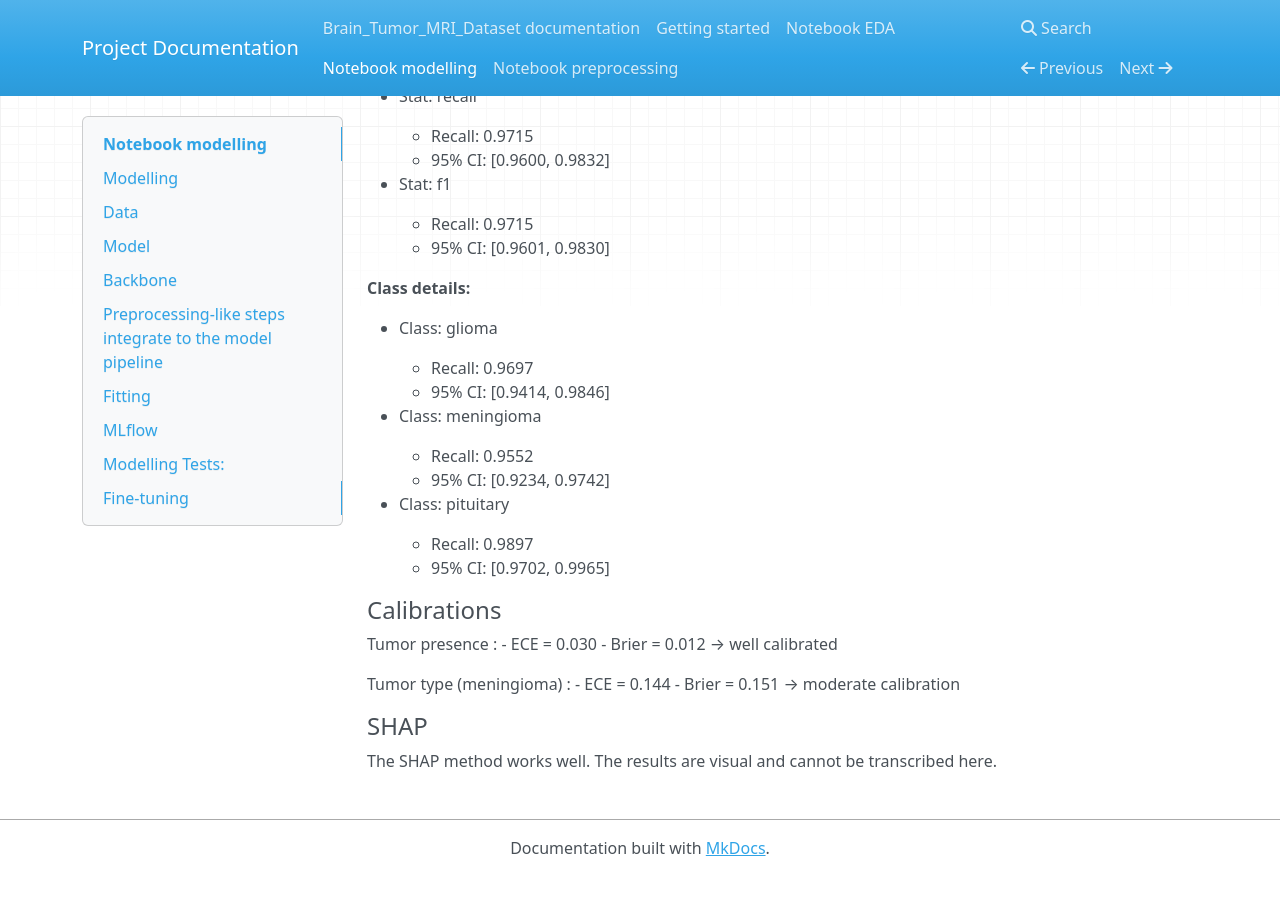
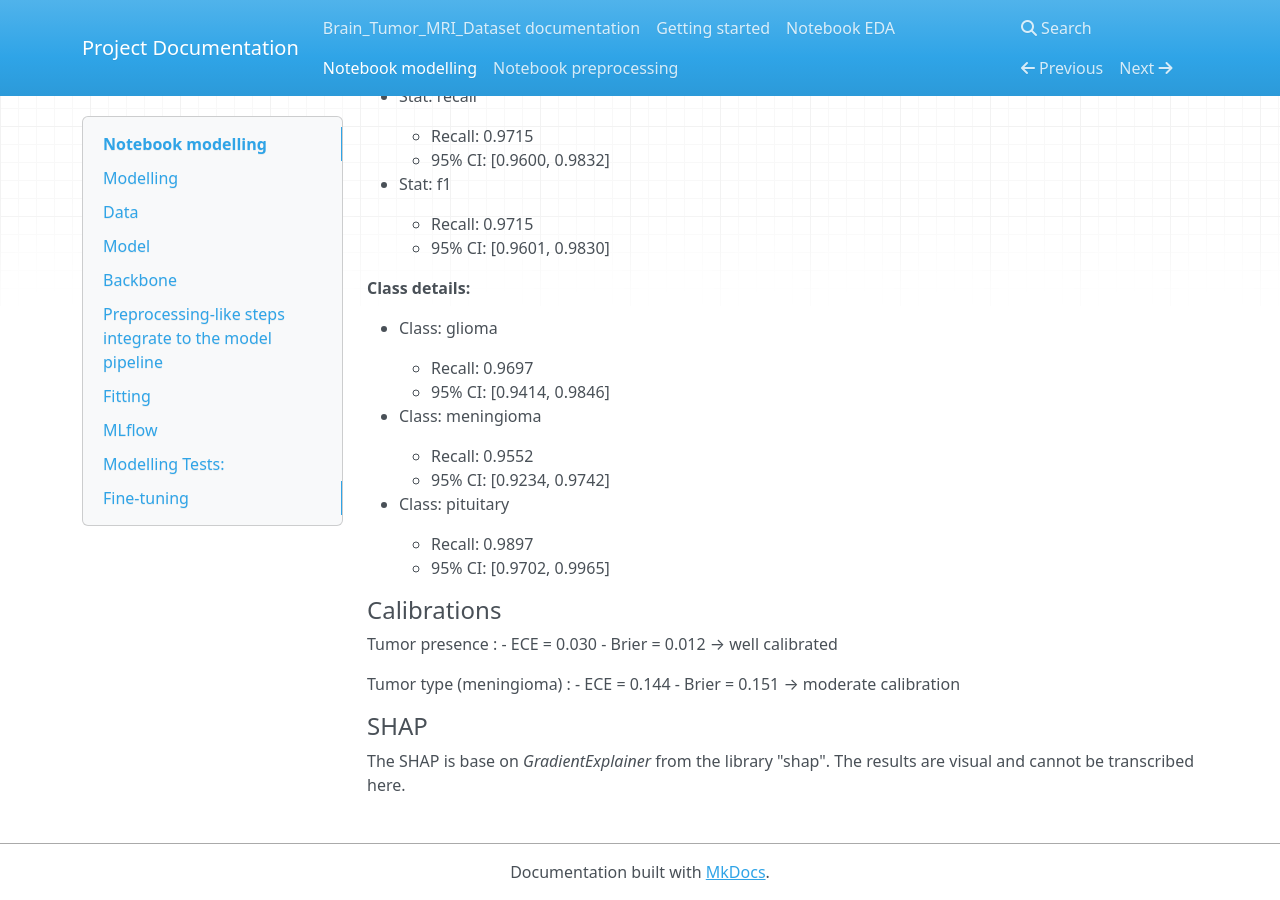
Before and after one commit to Jeremy-Duval-PhD/Brain_Tumor_MRI_Dataset, an MkDocs documentation site: the page built from docs/docs/notebook_modelling.md, in a window 1280 px wide and 900 px high, scrolled down 11961 px. Built offline with MkDocs 1.6.1, drawn with Linux system fonts in a browser that asks for light colours; nearby versions of some CDN libraries; before the commit the page ends 12837 px from its top, so only the background shows below that.

```diff
--- a/docs/docs/notebook_modelling.md
+++ b/docs/docs/notebook_modelling.md
@@ -424,4 +424,4 @@
 
 #### SHAP
 
-The SHAP method works well. The results are visual and cannot be transcribed here.
+The SHAP is base on *GradientExplainer* from the library "shap". The results are visual and cannot be transcribed here.
```
Also changed, not shown: 1 other file.
